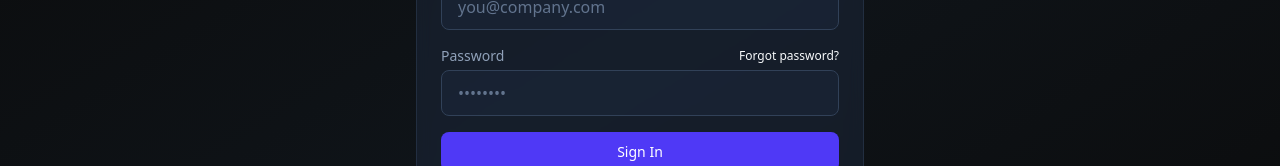
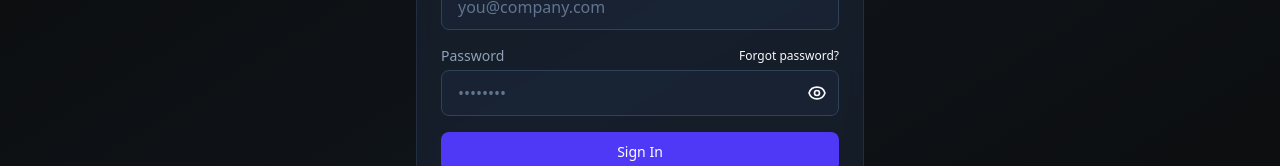
Before and after one commit to Yeti567/2026-core, a Next.js app: page /login in a window 1280 px wide. Shown: the part 342-508 px from the top of the page. Built offline with nearby package versions, Linux system fonts and the light colour scheme.

Commit message:
Add password visibility toggle (eye icon) to login page

```diff
--- a/app/(auth)/login/page.tsx
+++ b/app/(auth)/login/page.tsx
@@ -10,6 +10,7 @@
   const [loading, setLoading] = useState(false);
   const [error, setError] = useState<string | null>(null);
   const [success, setSuccess] = useState<string | null>(null);
+  const [showPassword, setShowPassword] = useState(false);
 
   const router = useRouter();
   const searchParams = useSearchParams();
@@ -115,15 +116,34 @@
                 Forgot password?
               </Link>
             </div>
+            <div className="relative">
               <input
                 id="password"
-              type="password"
-              className="input"
+                type={showPassword ? 'text' : 'password'}
+                className="input pr-10"
                 value={password}
                 onChange={(e) => setPassword(e.target.value)}
                 placeholder="••••••••"
                 required
               />
+              <button
+                type="button"
+                onClick={() => setShowPassword(!showPassword)}
+                className="absolute right-3 top-1/2 -translate-y-1/2 text-[var(--muted)] hover:text-white transition-colors"
+                tabIndex={-1}
+              >
+                {showPassword ? (
+                  <svg className="w-5 h-5" fill="none" stroke="currentColor" viewBox="0 0 24 24">
+                    <path strokeLinecap="round" strokeLinejoin="round" strokeWidth={2} d="M13.875 18.825A10.05 10.05 0 0112 19c-4.478 0-8.268-2.943-9.543-7a9.97 9.97 0 011.563-3.029m5.858.908a3 3 0 114.243 4.243M9.878 9.878l4.242 4.242M9.88 9.88l-3.29-3.29m7.532 7.532l3.29 3.29M3 3l3.59 3.59m0 0A9.953 9.953 0 0112 5c4.478 0 8.268 2.943 9.543 7a10.025 10.025 0 01-4.132 5.411m0 0L21 21" />
+                  </svg>
+                ) : (
+                  <svg className="w-5 h-5" fill="none" stroke="currentColor" viewBox="0 0 24 24">
+                    <path strokeLinecap="round" strokeLinejoin="round" strokeWidth={2} d="M15 12a3 3 0 11-6 0 3 3 0 016 0z" />
+                    <path strokeLinecap="round" strokeLinejoin="round" strokeWidth={2} d="M2.458 12C3.732 7.943 7.523 5 12 5c4.478 0 8.268 2.943 9.542 7-1.274 4.057-5.064 7-9.542 7-4.477 0-8.268-2.943-9.542-7z" />
+                  </svg>
+                )}
+              </button>
+            </div>
           </div>
 
           <button
```
Lines whose indentation alone changed are shown as unchanged.
